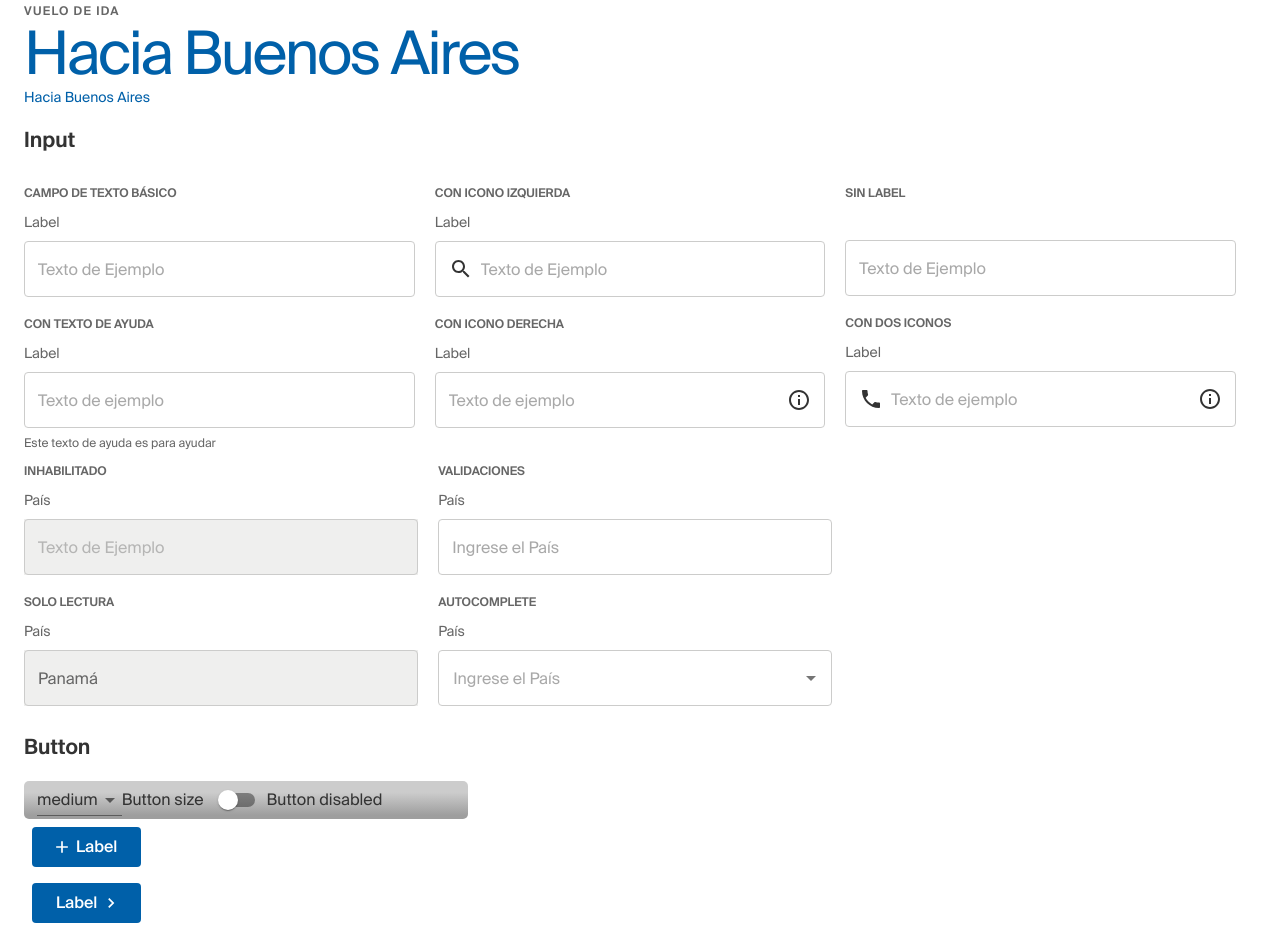
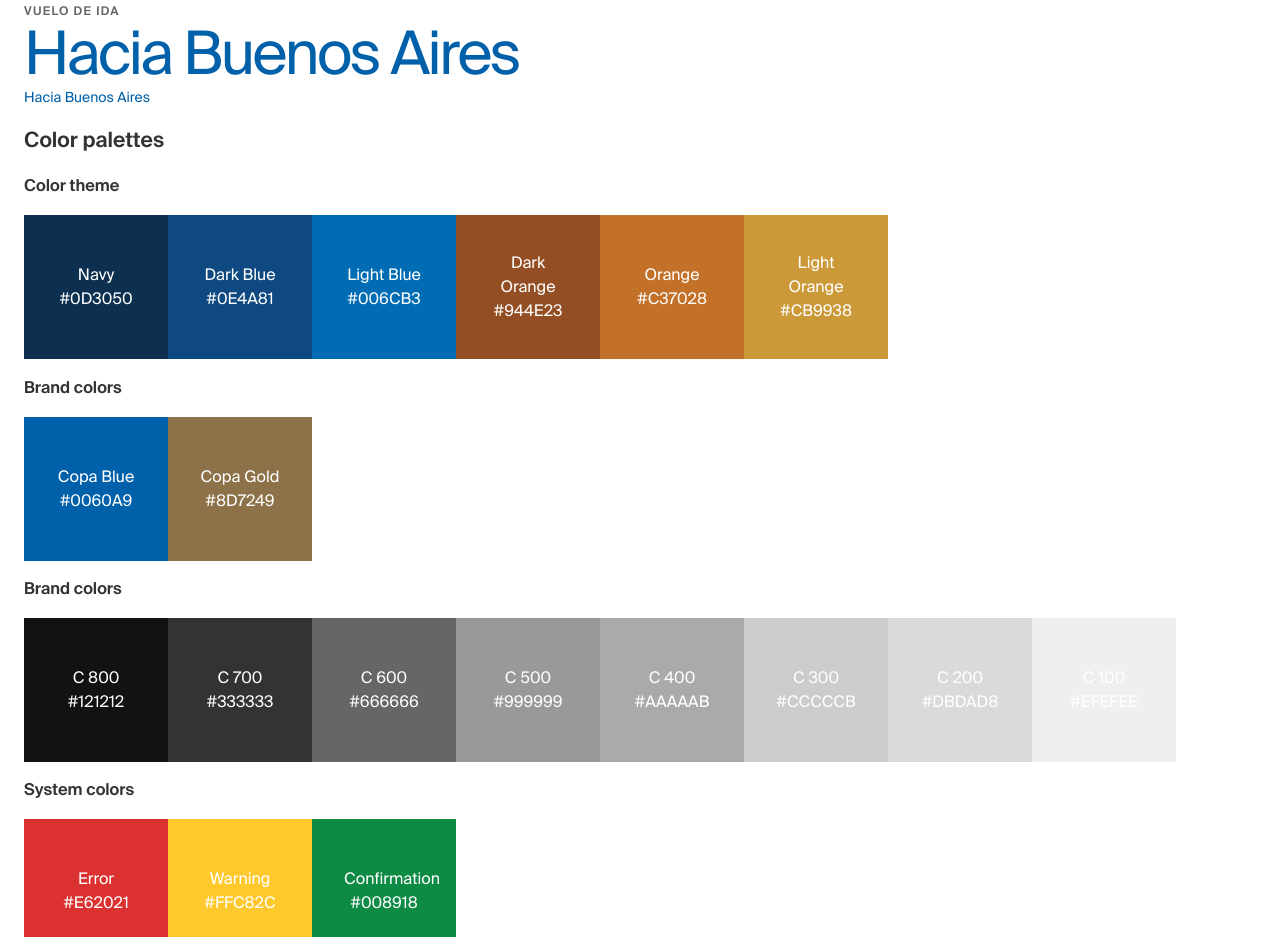
Before and after one commit to santiago86/testcomponents, a React (Create React App) app: page / in a window 1280 px wide. Shown: the top 937 px of the page. Built offline with nearby package versions, Linux system fonts and the light colour scheme.

Commit message:
color pallete viewer

```diff
--- a/src/App.js
+++ b/src/App.js
@@ -9,6 +9,7 @@ import TypographyCo from "./components/typographyCo"
 
 import StepperSection from "./section/StepperSection"
 import ButtonSection from "./section/ButtonSection"
+import ColorPalletteSection from "./section/ColorPaletteSection"
 import PassengerForm from "./section/PassengerForm"
 
 function App() {
@@ -26,6 +27,7 @@ function App() {
           <TypographyCo variant="body2" component="span" color="primary">
             Hacia Buenos Aires
           </TypographyCo>
+          <ColorPalletteSection />
           <h2>Input</h2>
           <Form />
           <h2>Button </h2>
--- /dev/null
+++ b/src/components/colorsCo/colorPaletteCo.js
@@ -0,0 +1,31 @@
+import React from "react"
+import PropTypes from "prop-types"
+import Grid from "@material-ui/core/Grid"
+
+import ColorSquareCo from "./colorSquareCo"
+
+const ColorPaletteCo = ({ title, colors }) => (
+  <>
+    <h3> {title} </h3>
+    <Grid container>
+      {colors.map((color) => (
+        <ColorSquareCo {...color} />
+      ))}
+    </Grid>
+  </>
+)
+
+ColorPaletteCo.propTypes = {
+  title: PropTypes.string,
+  colors: PropTypes.arrayOf({
+    name: PropTypes.string.isRequired,
+    code: PropTypes.string.isRequired,
+    color: PropTypes.string.isRequired,
+  }).isRequired,
+}
+
+ColorPaletteCo.defaultProps = {
+  title: "",
+}
+
+export default ColorPaletteCo
--- /dev/null
+++ b/src/components/colorsCo/colorSquareCo.js
@@ -0,0 +1,38 @@
+import React from "react"
+import PropTypes from "prop-types"
+import Typography from "@material-ui/core/Typography"
+import { makeStyles } from "@material-ui/core/styles"
+import palette from "../../theme/palette"
+
+const useStyles = makeStyles({
+  root: {
+    padding: "1rem 2rem",
+    background: (props) => props.color,
+    color: palette.common.white,
+    width: "9rem",
+    height: "9rem",
+    textAlign: "center",
+    display: "flex",
+    flexDirection: "column",
+    justifyContent: "center",
+    fontSize: "1rem",
+  },
+})
+
+const ColorSquareCo = (props) => {
+  const classes = useStyles(props)
+  const { name, code } = props
+  return (
+    <div className={classes.root}>
+      <Typography>{name}</Typography>
+      <Typography> {code} </Typography>
+    </div>
+  )
+}
+
+ColorSquareCo.propTypes = {
+  name: PropTypes.string.isRequired,
+  code: PropTypes.string.isRequired,
+}
+
+export default ColorSquareCo
--- /dev/null
+++ b/src/section/ColorPaletteSection.js
@@ -0,0 +1,153 @@
+import React from "react"
+
+import ColorPaletteCo from "../components/colorsCo/colorPaletteCo"
+import palette from "../theme/palette"
+
+const {
+  primary,
+  secondary,
+  orange,
+  grey,
+  error,
+  warning,
+  success,
+  gradients,
+} = palette
+
+const colorThemePalette = [
+  {
+    name: "Navy",
+    code: "#0D3050",
+    color: secondary.dark,
+  },
+  {
+    name: "Dark Blue",
+    code: "#0E4A81",
+    color: primary.dark,
+  },
+  {
+    name: "Light Blue",
+    code: "#006CB3",
+    color: primary.light,
+  },
+  {
+    name: "Dark Orange",
+    code: orange.dark,
+    color: orange.dark,
+  },
+  {
+    name: "Orange",
+    code: orange.main,
+    color: orange.main,
+  },
+  {
+    name: "Light Orange",
+    code: orange.light,
+    color: orange.light,
+  },
+]
+
+const colorBrandPalette = [
+  {
+    name: "Copa Blue",
+    code: "#0060A9",
+    color: primary.main,
+  },
+  {
+    name: "Copa Gold",
+    code: palette.gold,
+    color: palette.gold,
+  },
+]
+
+const greyScalePalette = [
+  {
+    name: "C 800",
+    code: grey[800],
+    color: grey[800],
+  },
+  {
+    name: "C 700",
+    code: grey[700],
+    color: grey[700],
+  },
+  {
+    name: "C 600",
+    code: grey[600],
+    color: grey[600],
+  },
+  {
+    name: "C 500",
+    code: grey[500],
+    color: grey[500],
+  },
+  {
+    name: "C 400",
+    code: grey[400],
+    color: grey[400],
+  },
+  {
+    name: "C 300",
+    code: grey[300],
+    color: grey[300],
+  },
+  {
+    name: "C 200",
+    code: grey[200],
+    color: grey[200],
+  },
+  {
+    name: "C 100",
+    code: grey[100],
+    color: grey[100],
+  },
+]
+
+const systemColorsPalette = [
+  {
+    name: "Error",
+    code: "#E62021",
+    color: error.main,
+  },
+  {
+    name: "Warning",
+    code: warning.main,
+    color: warning.main,
+  },
+  {
+    name: "Confirmation",
+    code: "#008918",
+    color: success.main,
+  },
+]
+
+const gradientsPalette = [
+  {
+    name: "Image",
+    code: "gradient",
+    color: gradients.gradientGrey,
+  },
+  {
+    name: "Background",
+    code: "gradient 1",
+    color: gradients.gradientDark,
+  },
+  {
+    name: "Background",
+    code: "gradient 2",
+    color: gradients.gradient2,
+  },
+]
+
+const ColorPalletteSection = () => (
+  <>
+    <h2> Color palettes </h2>
+    <ColorPaletteCo title="Color theme" colors={colorThemePalette} />
+    <ColorPaletteCo title="Brand colors" colors={colorBrandPalette} />
+    <ColorPaletteCo title="Brand colors" colors={greyScalePalette} />
+    <ColorPaletteCo title="System colors" colors={systemColorsPalette} />
+    <ColorPaletteCo title="Gradients" colors={gradientsPalette} />
+  </>
+)
+
+export default ColorPalletteSection
--- a/src/theme/palette.js
+++ b/src/theme/palette.js
@@ -6,6 +6,7 @@ const black = "#000000"
 export default {
   black,
   white,
+  gold: "#8D7249",
   common: {
     black: "#000",
     white: "#fff",
@@ -27,7 +28,7 @@ export default {
     contrastText: "#fff",
   },
   warning: {
-    main: "rgba(219, 49, 49, 1)",
+    main: "#FFC82C",
     contrastText: "rgba(51, 51, 51, 1)",
   },
   error: {
@@ -57,6 +58,11 @@ export default {
     "700": "#333333",
     "800": "#121212",
   },
+  orange: {
+    dark: "#944E23",
+    main: "#C37028",
+    light: "#CB9938",
+  },
   transparent: {
     main: "transparent",
     text: "rgba(255, 255, 255, 0.5)",
@@ -64,6 +70,7 @@ export default {
     shadow: "rgba(0,0,0,0.15)",
   },
   gradients: {
+    gradientGrey: "linear-gradient(180deg, #FFF 0%, #000 100%)",
     gradientDark: "linear-gradient(90deg, #0E4A81 0%, #0D3050 100%)",
     gradient2: "linear-gradient(90deg, #0060A9 0%, #0D3050 100%)",
     gradient3: "linear-gradient(270deg, #0060A9 0%, #0E4A81 100%)",
```
